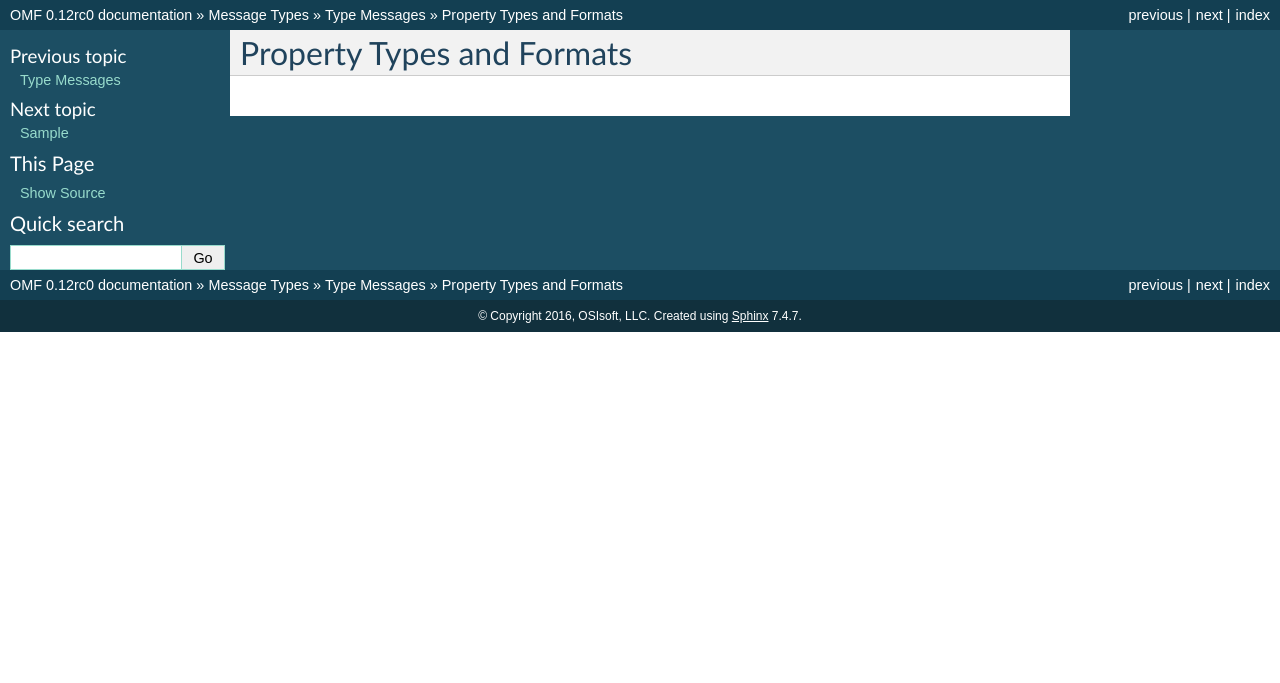
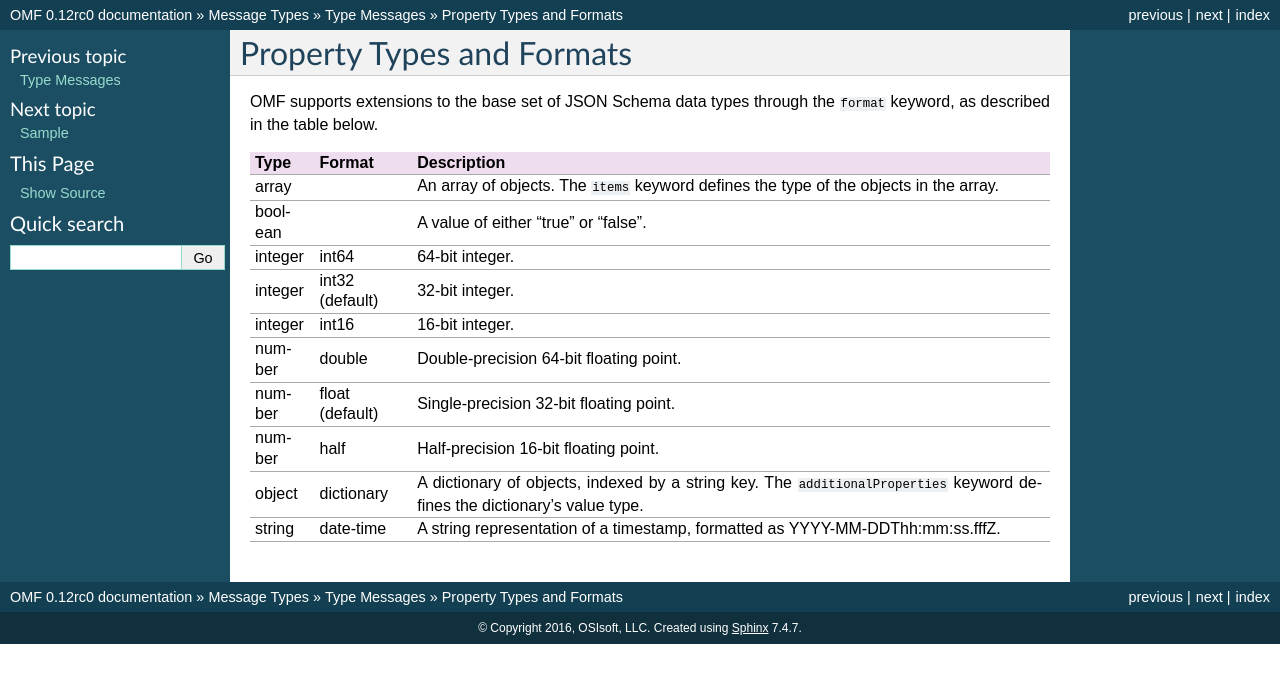
Before and after one commit to AVEVA/OMF-Docs, a Sphinx documentation site: the page built from docs/Property_Types_and_Formats.rst, in a window 1280 px wide. Shown: the top 683 px of the page. Built offline with Sphinx 7.4.7, drawn with Linux system fonts in a browser that asks for light colours.

Commit message:
property and format table

```diff
--- a/docs/Property_Types_and_Formats.rst
+++ b/docs/Property_Types_and_Formats.rst
@@ -1,3 +1,20 @@
 ==========================
 Property Types and Formats
 ==========================
+
+OMF supports extensions to the base set of JSON Schema data types through the ``format`` keyword, as described in the table below.
+
+========   ================  ===========
+Type       Format            Description
+========   ================  ===========
+array                        An array of objects. The ``items`` keyword defines the type of the objects in the array.
+boolean                      A value of either "true" or "false".
+integer    int64             64-bit integer.
+integer    int32 (default)   32-bit integer.
+integer    int16             16-bit integer.
+number     double            Double-precision 64-bit floating point.
+number     float (default)   Single-precision 32-bit floating point.
+number     half              Half-precision 16-bit floating point.
+object     dictionary        A dictionary of objects, indexed by a string key. The ``additionalProperties`` keyword defines the dictionary's value type.
+string     date-time         A string representation of a timestamp, formatted as YYYY-MM-DDThh:mm:ss.fffZ.
+========   ================  ===========
```
